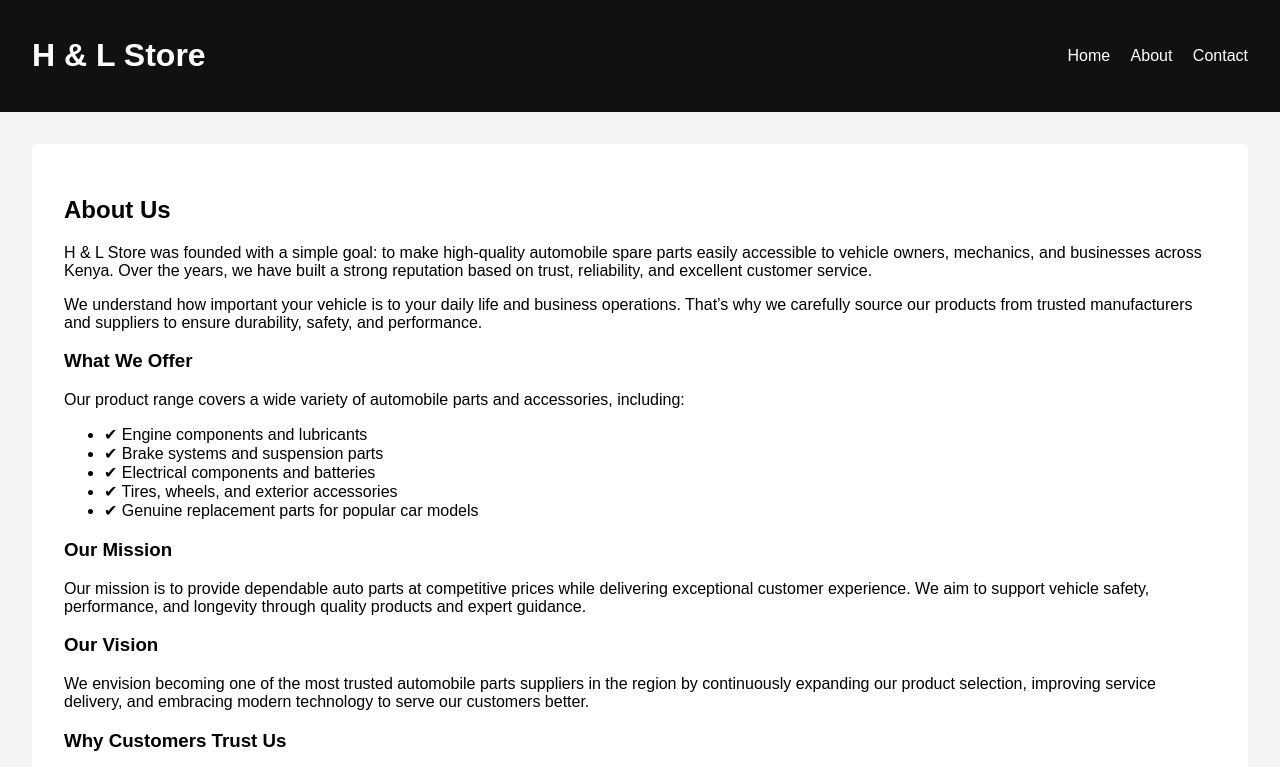
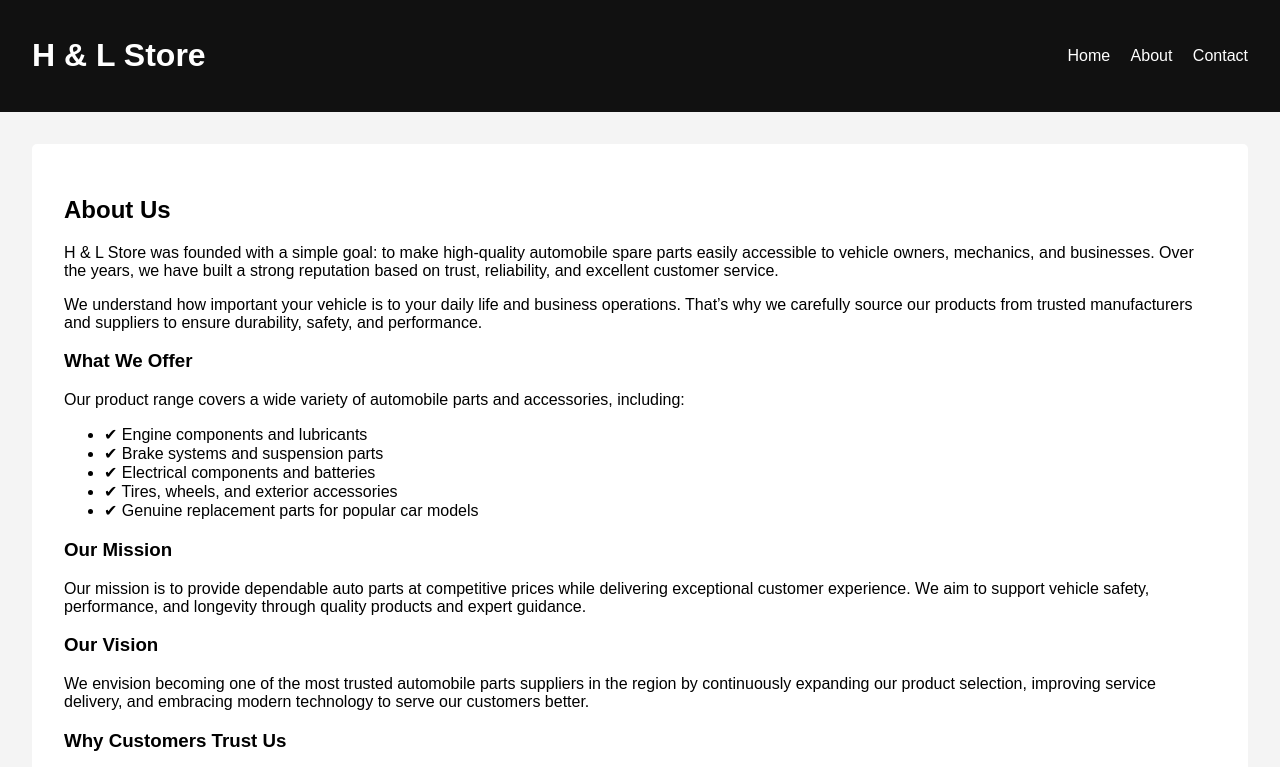
Before and after one commit to BaldDev699/AutoPulse, a plain HTML site: page about.html in a window 1280 px wide. Shown: the top 767 px of the page. Drawn offline with Linux system fonts and the light colour scheme.

Commit message:
TRigger workflow

```diff
--- a/about.html
+++ b/about.html
@@ -23,7 +23,7 @@
   <p>
     H & L Store was founded with a simple goal: to make high-quality
     automobile spare parts easily accessible to vehicle owners, mechanics,
-    and businesses across Kenya. Over the years, we have built a strong
+    and businesses. Over the years, we have built a strong
     reputation based on trust, reliability, and excellent customer service.
   </p>
 
```
